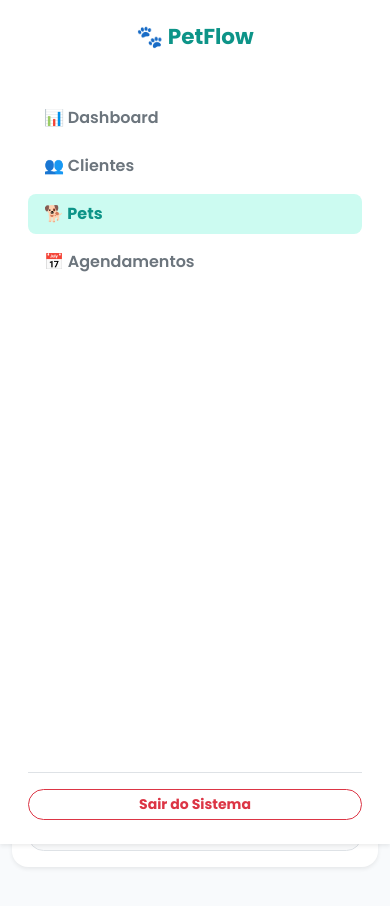
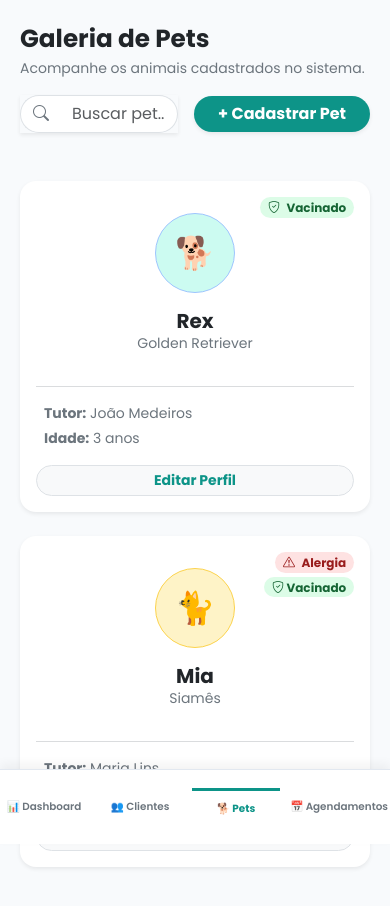
Before and after one commit to VictorCanuto/petflow, a plain HTML site: page PetFlow/pages/pets.html in a window 390 px wide. Drawn offline with nearby package versions, Linux system fonts and the light colour scheme.

Commit message:
Responsividade para diferentes telas corrigida

```diff
--- a/PetFlow/assets/css/style.css
+++ b/PetFlow/assets/css/style.css
@@ -64,3 +64,81 @@ body {
 .hero-image:hover {
     transform: scale(1.02);
 }
+
+/* =======================================================
+   RESPONSIVIDADE: MODO APP MOBILE (Telas menores que 768px)
+   ======================================================= */
+@media (max-width: 767.98px) {
+
+    .sidebar {
+        position: fixed !important;
+        top: auto !important;
+        bottom: 0 !important;
+        left: 0 !important;
+        width: 100% !important;
+        height: 75px !important;
+        z-index: 1050;
+        padding: 0 !important;
+        border-right: none !important;
+        border-top: 1px solid #e2e8f0;
+        box-shadow: 0 -5px 10px rgba(0,0,0,0.05) !important;
+    }
+
+    .sidebar .position-sticky {
+        padding: 0 !important;
+        height: 100% !important;
+        display: flex !important;
+        flex-direction: row !important;
+    }
+
+    .sidebar h4,
+    .sidebar .mt-auto {
+        display: none !important;
+    }
+
+    .sidebar .nav {
+        flex-direction: row !important;
+        width: 100% !important;
+        justify-content: space-around !important;
+        align-items: center !important;
+        margin: 0 !important;
+    }
+
+    .sidebar .nav-item {
+        flex: 1;
+        text-align: center;
+    }
+
+    .sidebar .nav-link {
+        padding: 10px 2px !important;
+        font-size: 0.65rem !important;
+        white-space: nowrap;
+        overflow: hidden;
+        text-overflow: ellipsis;
+    }
+
+    .sidebar .nav-link.bg-primary-soft {
+        background-color: transparent !important;
+        color: var(--color-primary) !important;
+        border-top: 3px solid var(--color-primary);
+        border-radius: 0 !important;
+        font-weight: 800 !important;
+    }
+
+    main {
+        padding-bottom: 100px !important;
+        padding-left: 20px !important;
+        padding-right: 20px !important;
+    }
+
+    header {
+        flex-direction: column !important;
+        align-items: flex-start !important;
+        gap: 15px !important;
+    }
+
+    header .d-flex {
+        width: 100%;
+        justify-content: space-between;
+    }
+}
--- a/PetFlow/pages/agendamentos.html
+++ b/PetFlow/pages/agendamentos.html
@@ -8,7 +8,7 @@
     <link href="https://fonts.googleapis.com/css2?family=Poppins:wght@300;400;600;700&display=swap" rel="stylesheet">
     <link href="https://cdn.jsdelivr.net/npm/bootstrap@5.3.2/dist/css/bootstrap.min.css" rel="stylesheet">
     <link rel="stylesheet" href="https://cdn.jsdelivr.net/npm/bootstrap-icons@1.11.1/font/bootstrap-icons.css">
-    <link rel="stylesheet" href="../assets/css/style.css">
+    <link rel="stylesheet" href="../assets/css/style.css?v=2">
 </head>
 <body class="bg-light-custom">
 
--- a/PetFlow/pages/pets.html
+++ b/PetFlow/pages/pets.html
@@ -8,7 +8,7 @@
     <link href="https://fonts.googleapis.com/css2?family=Poppins:wght@300;400;600;700&display=swap" rel="stylesheet">
     <link href="https://cdn.jsdelivr.net/npm/bootstrap@5.3.2/dist/css/bootstrap.min.css" rel="stylesheet">
     <link rel="stylesheet" href="https://cdn.jsdelivr.net/npm/bootstrap-icons@1.11.1/font/bootstrap-icons.css">
-    <link rel="stylesheet" href="../assets/css/style.css">
+    <link rel="stylesheet" href="../assets/css/style.css?v=2">
     <style>
         .transition-hover { transition: transform 0.3s ease, box-shadow 0.3s ease; }
         .transition-hover:hover { transform: translateY(-5px); box-shadow: 0 10px 20px rgba(0,0,0,0.05) !important; }
```
Also changed, not shown: PetFlow/pages/clientes.html (+1 -1 lines), PetFlow/pages/dashboard.html (+1 -1 lines), PetFlow/pages/jornada.html (+1 -1 lines), 1 other file.
